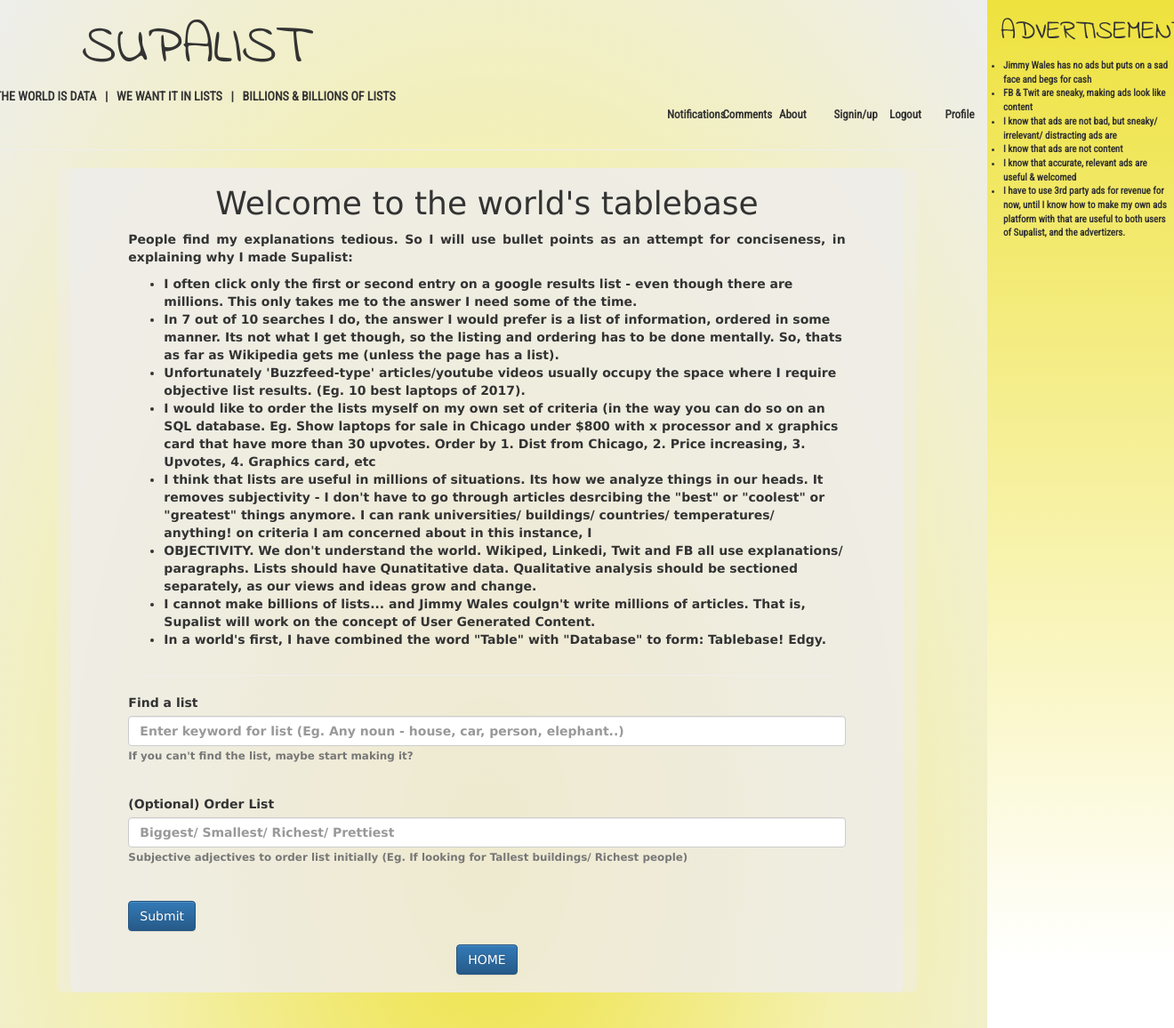
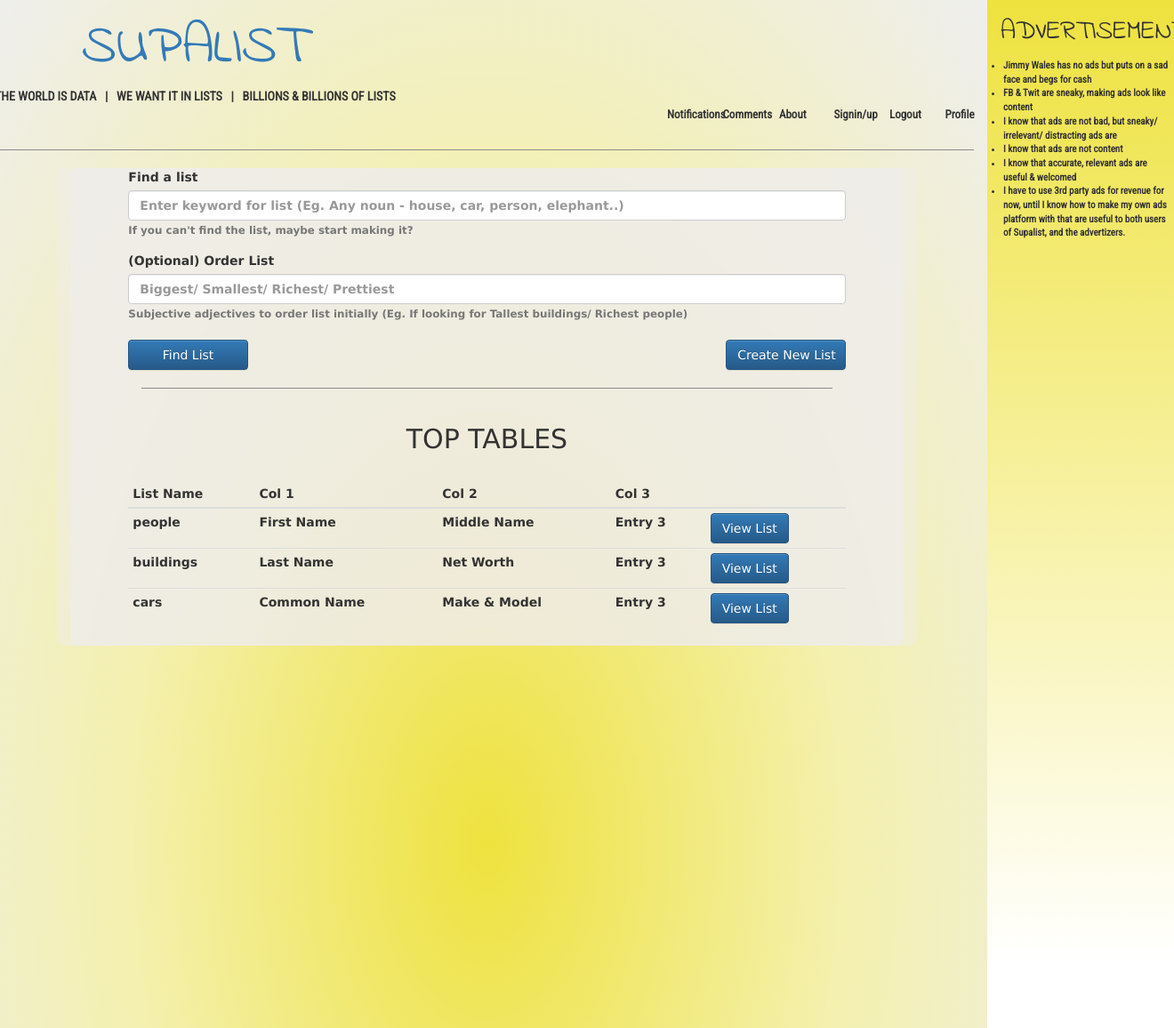
Before and after one commit to JPWILSON/Supalist_V1, a Flask app: page / in a window 1320 px wide; the page is wider, and only the part inside the window is pictured. Shown: the top 1156 px of that part at 89% size. Run offline with Flask 2, Linux system fonts and the light colour scheme; some libraries are stand-ins or nearby versions.

```diff
--- a/main.py
+++ b/main.py
@@ -13,12 +13,13 @@ heading_items = [ {'name':'First Name','description':'A person\'s first name','a
 {'name':'Middle Name','description':'A person\'s middle name','adjective1':'Middle Name','id' :'2','list_id' :'1'},
 {'name':'Last Name','description':'A person\'s last name','adjective1':'Last Name','id' :'3','list_id' :'1'},
 {'name':'Net Worth', 'description':'Value of all personal assets','adjective1':'Richest','id' :'4','list_id' :'1'},
-{'name':'Common Name', 'description':'What this building is known as ','adjective1':'name','id' :'5','list_id' :'2'} ]
+{'name':'Common Name', 'description':'What this building is known as ','adjective1':'name','id' :'5','list_id' :'2'},
+{'name':'Make & Model', 'description':'What is this car known as ','adjective1':'name','id' :'6','list_id' :'3'} ]
 
 
 #Fake Rows
 row_item =  {'id':'1','l_id':'1','votes':'7'}
-row_item = [ {'id':'1','l_id':'1','votes':'7'},{'id':'2','l_id':'1','votes':'17'},
+row_items = [ {'id':'1','l_id':'1','votes':'7'},{'id':'2','l_id':'1','votes':'17'},
 {'id':'3','l_id':'1','votes':'71'},{'id':'4','l_id':'2','votes':'6'},{'id':'5','l_id':'3','votes':'97'} ]
 
 
@@ -37,7 +38,17 @@ app = Flask(__name__)
 @app.route('/')
 def Home():
 	#return "heading of all/ top lists, or of the main menu options"
-	return render_template('about.html')
+	lists = [{'name': 'people', 'id': '1', 'description': 'A list describing people, should have about 10billion entries I gues?', 'votes':'0'},
+	{'name':'buildings', 'id':'2', 'description': 'A list describing buildings, from houses to skyscrapers', 'unique_instance':'False', 'votes':'0'},
+	{'name':'cars', 'id':'3', 'description': 'A list describing all the types of cars on the planet', 'unique_instance':'False', 'votes':'0'}]
+
+	heading_items = [ {'name':'First Name','description':'A person\'s first name','adjective1':'First Name','id' :'1','list_id' :'1'},
+	{'name':'Middle Name','description':'A person\'s middle name','adjective1':'Middle Name','id' :'2','list_id' :'1'},
+	{'name':'Last Name','description':'A person\'s last name','adjective1':'Last Name','id' :'3','list_id' :'1'},
+	{'name':'Net Worth', 'description':'Value of all personal assets','adjective1':'Richest','id' :'4','list_id' :'1'},
+	{'name':'Common Name', 'description':'What this building is known as ','adjective1':'name','id' :'5','list_id' :'2'},
+	{'name':'Make & Model', 'description':'What is this car known as ','adjective1':'name','id' :'6','list_id' :'3'} ]
+	return render_template('homepage.html', lists = lists, h_items = heading_items)
 
 @app.route('/new/')
 def NewList():
@@ -53,12 +64,32 @@ def DeleteList(list_id):
 
 @app.route('/<int:list_id>/')
 def QueryList(list_id):
-	return "A single list that you can view or inspect/query (this should be the most important\
-	 feature, and \n it is from here that you would add to the list (edit). list{}".format(list_id)
+	list1 = {'name': 'people', 'id': '1', 'description': 'A list describing people, should have about 10billion entries I gues?', 'unique_instance':'True', 'votes':'0'}
+	heading_items = [ {'name':'First Name','description':'A person\'s first name','adjective1':'First Name','id' :'1','list_id' :'1'},
+		{'name':'Middle Name','description':'A person\'s middle name','adjective1':'Middle Name','id' :'2','list_id' :'1'},
+		{'name':'Last Name','description':'A person\'s last name','adjective1':'Last Name','id' :'3','list_id' :'1'},
+		{'name':'Net Worth', 'description':'Value of all personal assets','adjective1':'Richest','id' :'4','list_id' :'1'},
+		{'name':'Common Name', 'description':'What this building is known as ','adjective1':'name','id' :'5','list_id' :'2'},
+		{'name':'Make & Model', 'description':'What is this car known as ','adjective1':'name','id' :'6','list_id' :'3'} ]
+
+	row_items = [ {'id':'1','l_id':'1','votes':'7'},{'id':'2','l_id':'1','votes':'17'},
+		{'id':'3','l_id':'1','votes':'71'}]
+
+	data_items = [ {'id':'1','data':'Jean-Paul','row_id':'1','h_id' :'1'},{'id':'2','data':'none','row_id':'1','h_id' :'2'},
+		{'id':'3','data':'Wilson','row_id':'1','h_id' :'3'},{'id':'4','data':'Michelle','row_id':'1','h_id' :'4'},
+		{'id':'5','data':'Ingrid','row_id':'2','h_id' :'1'},{'id':'6','data':'Wilson','row_id':'2','h_id' :'2'},
+		{'id':'7','data':'105000','row_id':'2','h_id' :'3'},{'id':'8','data':'85h00','row_id':'2','h_id' :'4'},
+		{'id':'9','data':'Ingrhjd','row_id':'3','h_id' :'1'},{'id':'10','data':'Whjilson','row_id':'3','h_id' :'3'},
+		{'id':'11','data':'105000','row_id':'3','h_id' :'3'},{'id':'12','data':'85j000','row_id':'3','h_id' :'4'}]
+
+	return render_template('view.html', list = list1, h_items = heading_items[:4], row_items = row_items, d_items = data_items, lid = list_id)
+	#return "A single list that you can view or inspect/query (this should be the most important\
+	#feature, and \n it is from here that you would add to the list (edit). list{}".format(list_id)
 
 @app.route('/<int:list_id>/new_col/')
 def AddColumn(list_id):
-	return "Add a new column (and therefore increase the usefulness of your list{}".format(list_id)
+	return render_template('add_column.html', list_id = list_id)
+	#return "Add a new column (and therefore increase the usefulness of your list{}".format(list_id)
 
 @app.route('/<int:list_id>/<int:col_id>/edit_col/')
 def EditColumn(list_id, col_id):
--- a/templates/base.html
+++ b/templates/base.html
@@ -27,6 +27,10 @@
     <link href="https://fonts.googleapis.com/css?family=Indie+Flower|Roboto+Condensed" rel="stylesheet">
     <!-- THE FOLLOWING STYLES CAN BE PUT IN THE STYLESHEET LATER -->
     <style type="text/css">
+    hr{
+      border-top: 1px solid #8c8b8b;
+    }
+
     .bg {
       /*background-color: #eee23e;*/
       background: -webkit-radial-gradient(#eee23e, #f4f0ad, #eeeeee); /* Safari 5.1 to 6.0 */
@@ -49,6 +53,10 @@
     .slogan{
       font-size: 14px;
       font-family: 'Roboto Condensed', sans-serif;    }
+
+    .styled-like-supalist{
+      font-family: 'Indie Flower', cursive;
+    }
 
     #ads {
       font-size: 62px;
@@ -103,7 +111,7 @@
 
         <div class="row">   <!-- HEADER ROW  -->
           <div class="col-md-5 text-center" id="top-left">
-            <div class="row"><h1 class= "text-center" id= "supalist">SUPALIST</h1></div>
+            <div class="row"><h1 class= "text-center" id= "supalist"><a href="{{url_for('Home')}}">SUPALIST</a></h1></div>
             <div class="row slogan">
               <p><b>THE WORLD IS DATA &nbsp&nbsp|&nbsp&nbsp WE WANT IT IN LISTS &nbsp&nbsp|&nbsp&nbsp BILLIONS & BILLIONS OF LISTS<b></p>
               <!--<div class="col-md-3"><p><b>THE WORLD IS DATA<b></p></div>
--- a/templates/homepage.html
+++ b/templates/homepage.html
@@ -5,40 +5,58 @@
 		<div class="col-md-1"></div>
 		<div class="col-md-10">
 			<div class="row">
-				<h1 class="text-center">Welcome to the world's tablebase</h1>
-				<p class= "text-justify">
-					People find my explanations tedious. So I will use bullet points as an attempt for conciseness, in explaining why I made Supalist:
-					<ul>
-						<li>I often click only the first or second entry on a google results list - even though there are millions. This only takes me to the answer I need some of the time.</li>
-						<li>In 7 out of 10 searches I do, the answer I would prefer is a list of information, ordered in some manner. Its not what I get though, so the listing and ordering has to be done mentally. So, thats as far as Wikipedia gets me (unless the page has a list).</li>
-						<li>Unfortunately 'Buzzfeed-type' articles/youtube videos usually occupy the space where I require objective list results. (Eg. 10 best laptops of 2017).</li>
-						<li>I would like to order the lists myself on my own set of criteria (in the way you can do so on an SQL database. Eg. Show laptops for sale in
-						Chicago under $800 with x processor and x graphics card that have more than 30 upvotes. Order by 1. Dist from Chicago, 2. Price increasing, 3. Upvotes, 4. Graphics card, etc</li>
-						<li>I think that lists are useful in millions of situations. Its how we analyze things in our heads. It removes subjectivity - I don't have to go through articles desrcibing the "best" or "coolest" or "greatest" things anymore. I can rank universities/ buildings/ countries/ temperatures/ anything! on criteria I am concerned about in this instance, I </li>
-						<li>OBJECTIVITY. We don't understand the world. Wikiped, Linkedi, Twit and FB all use explanations/ paragraphs. Lists should have Qunatitative data. Qualitative analysis should be sectioned separately, as our views and ideas grow and change.</li>
-						<li>I cannot make billions of lists... and Jimmy Wales coulgn't write millions of articles. That is, Supalist will work on the concept of User Generated Content.</li>
-						<li>In a world's first, I have combined the word "Table" with "Database" to form: Tablebase! Edgy.</li>
-					</ul>
-				</p>
-			</div><hr>
-			<div class="row">
-				<form>
+				<form action = '#' method = 'POST'>
 					<div class="form-group">
 						<label >Find a list</label>
 						<input type="text" class="form-control" id="exampleInputEmail1" placeholder="Enter keyword for list (Eg. Any noun - house, car, person, elephant..)">
-						<small id="emailHelp" class="form-text text-muted">If you can't find the list, maybe start making it?</small><br><br>
+						<small id="emailHelp" class="form-text text-muted">If you can't find the list, maybe start making it?</small><br>
 					</div>
 					<div class="form-group">
 						<label >(Optional) Order List</label>
 						<input type="text" class="form-control" id="exampleInputPassword1" placeholder="Biggest/ Smallest/ Richest/ Prettiest">
-						<small id="emailHelp" class="form-text text-muted">Subjective adjectives to order list initially (Eg. If looking for Tallest buildings/ Richest people)</small><br><br><br>
-						<button type="submit" class="btn btn-primary">Submit</button>
-
+						<small id="emailHelp" class="form-text text-muted">Subjective adjectives to order list initially (Eg. If looking for Tallest buildings/ Richest people)</small><br><br>
+						<button type="submit" class="btn btn-primary col-md-2">Find List</button>
+						<span class = "col-md-8"></span><a href="#" class = "btn btn-primary col-md-2">Create New List</a>
 					</div>
 				</form>
+
 			</div>
+			<hr>
 			<div class="row">
-				These are your tables
+				<div class="row text-center"><h2>TOP TABLES</h2></div><br>
+				<table class="table table-condensed">
+					<thead>
+						<tr>
+							<th>List Name</th>
+							<th>Col 1</th>
+							<th>Col 2</th>
+							<th>Col 3</th>
+							<th></th>
+						</tr>
+					</thead>
+					<tbody>
+						<tr>
+							<td>{{lists[0]['name']}}</td>
+							<td>{{h_items[0]['name']}}</td>
+							<td>{{h_items[1]['name']}}</td>
+							<td>Entry 3</td>
+							<td><a href="#" class = "btn btn-primary">View List</a></td>
+						</tr>
+							<td>{{lists[1]['name']}}</td>
+							<td>{{h_items[2]['name']}}</td>
+							<td>{{h_items[3]['name']}}</td>
+							<td>Entry 3</td>
+							<td><a href="#" class = "btn btn-primary">View List</a></td>
+						</tr>
+							<td>{{lists[2]['name']}}</td>
+							<td>{{h_items[4]['name']}}</td>
+							<td>{{h_items[5]['name']}}</td>
+							<td>Entry 3</td>
+							<td><a href="#" class = "btn btn-primary">View List</a></td>
+						</tr>
+					</tbody>
+				</table>
+
 			</div>
 		</div>
 		<div class="col-md-1"></div>
```
Also changed, not shown: templates/add_column.html (added, +65 -0 lines), templates/view.html (added, +45 -0 lines).
